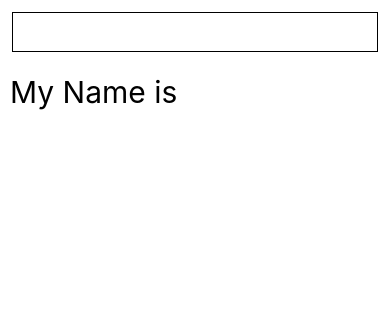
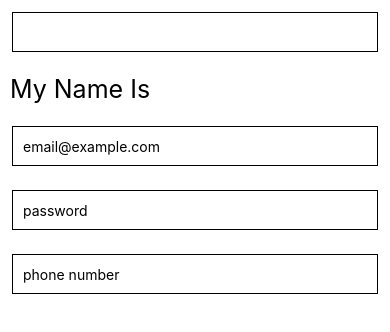
Before and after one commit to muazimmaqbool/React-Native-Tutorials, a React Native app: screen / in a window 390 px wide. Shown: the top 332 px of the page. Built offline with nearby package versions, Linux system fonts and the light colour scheme.

Commit message:
text input more props

```diff
--- a/App.js
+++ b/App.js
@@ -231,8 +231,8 @@ const App = () => {
       {/* <E_SectionList/> */}
 
       {/*Inputs and Forms in React Native */}
-      <B_TextInput/>
-      {/* <C_TextInput_props/> */}
+      {/* <B_TextInput/> */}
+      <C_TextInput_props/>
       {/* <D_MultiLine_TextInput/> */}
       {/* <E_Switch/> */}
       {/* <F_LoginForm/> */}
--- a/Inputs and Forms/C_TextInput_props.js
+++ b/Inputs and Forms/C_TextInput_props.js
@@ -8,16 +8,16 @@ import {
 } from "react-native";
 import React, { useState } from "react";
 /*
-TextInput props allow you to customize the behavior and appearance of textinput component.
+  TextInput props allow you to customize the behavior and appearance of textinput component.
   like, placeholder, secureTextEntry, keyboardType,
 
   ?these two props are by default :
-   1) autoCorrect (which corrects the text) 2)autoCapitalize (which capitalizes the tex)
+  1)autoCorrect (which corrects the text) 2)autoCapitalize (which capitalizes the text)
     to make them off do this : autoCorrect={false} , autoCapitalize="none"
 
   secureTextEntry: masks the type text (used for entering password)
   keyboardType: allows you to specify the type of the keyboard that appears when the user interacts with the text input
-    example if user needs to enter phone number then you can use keyboardType="numeric"
+  example if user needs to enter phone number then you can use keyboardType="numeric"
 */
 
 const C_TextInput_props = () => {
@@ -32,6 +32,7 @@ const C_TextInput_props = () => {
         value={email}
         onChangeText={setEmail}
         placeholder="email@example.com"
+        keyboardType="email-address"
       />
       <TextInput style={styles.input} secureTextEntry placeholder="password" />
       <TextInput style={styles.input} placeholder="phone number" keyboardType="numeric"/>
```
